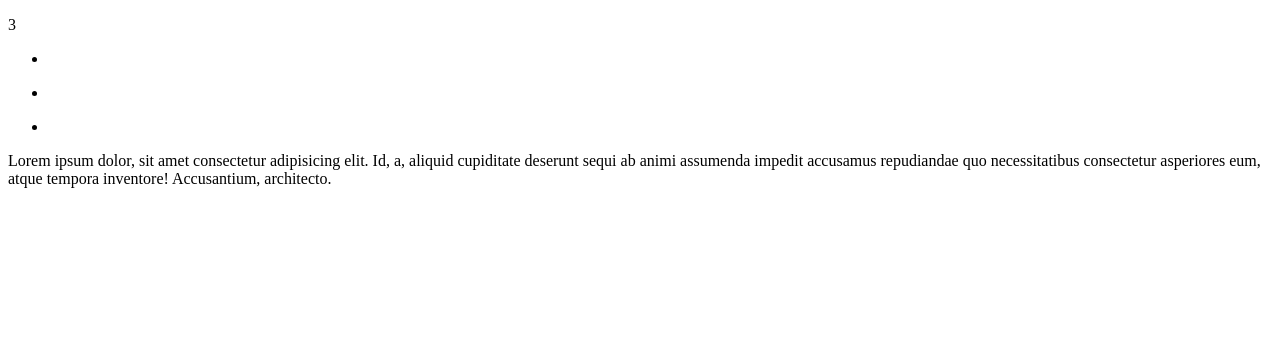
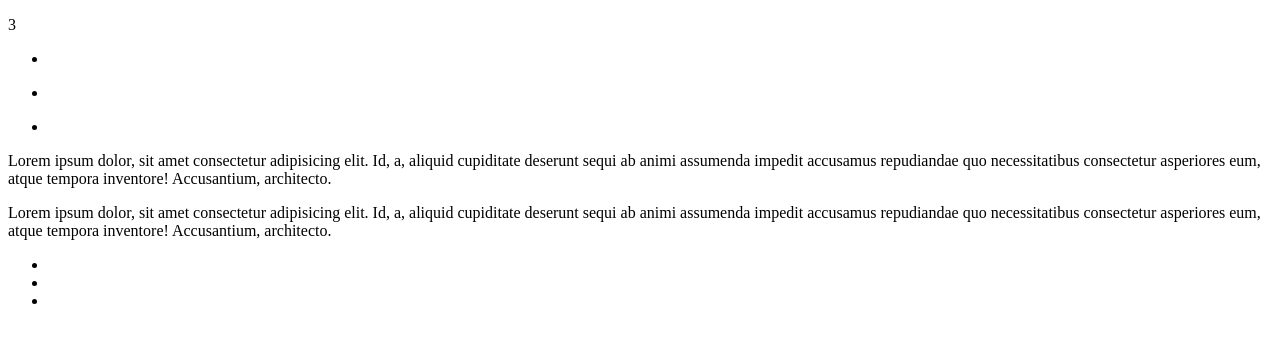
Before and after one commit to HeloisaFelizardo/teste, a plain HTML site: page index.html in a window 1280 px wide. Drawn offline with Linux system fonts and the light colour scheme.

Commit message:
segunda versão

```diff
--- a/index.html
+++ b/index.html
@@ -23,6 +23,14 @@
                 <a href="" class="link"></a>
             </ul>
             <p>Lorem ipsum dolor, sit amet consectetur adipisicing elit. Id, a, aliquid cupiditate deserunt sequi ab animi assumenda impedit accusamus repudiandae quo necessitatibus consectetur asperiores eum, atque tempora inventore! Accusantium, architecto.</p>
+            <p>Lorem ipsum dolor, sit amet consectetur adipisicing elit. Id, a, aliquid cupiditate deserunt sequi ab animi assumenda impedit accusamus repudiandae quo necessitatibus consectetur asperiores eum, atque tempora inventore! Accusantium, architecto.</p>
+            <footer>
+                <ul>
+                    <li><a href=""></a></li>
+                    <li><a href=""></a></li>
+                    <li><a href=""></a></li>
+                </ul>
+            </footer>
         </nav>
     </div>
 </body>
```
